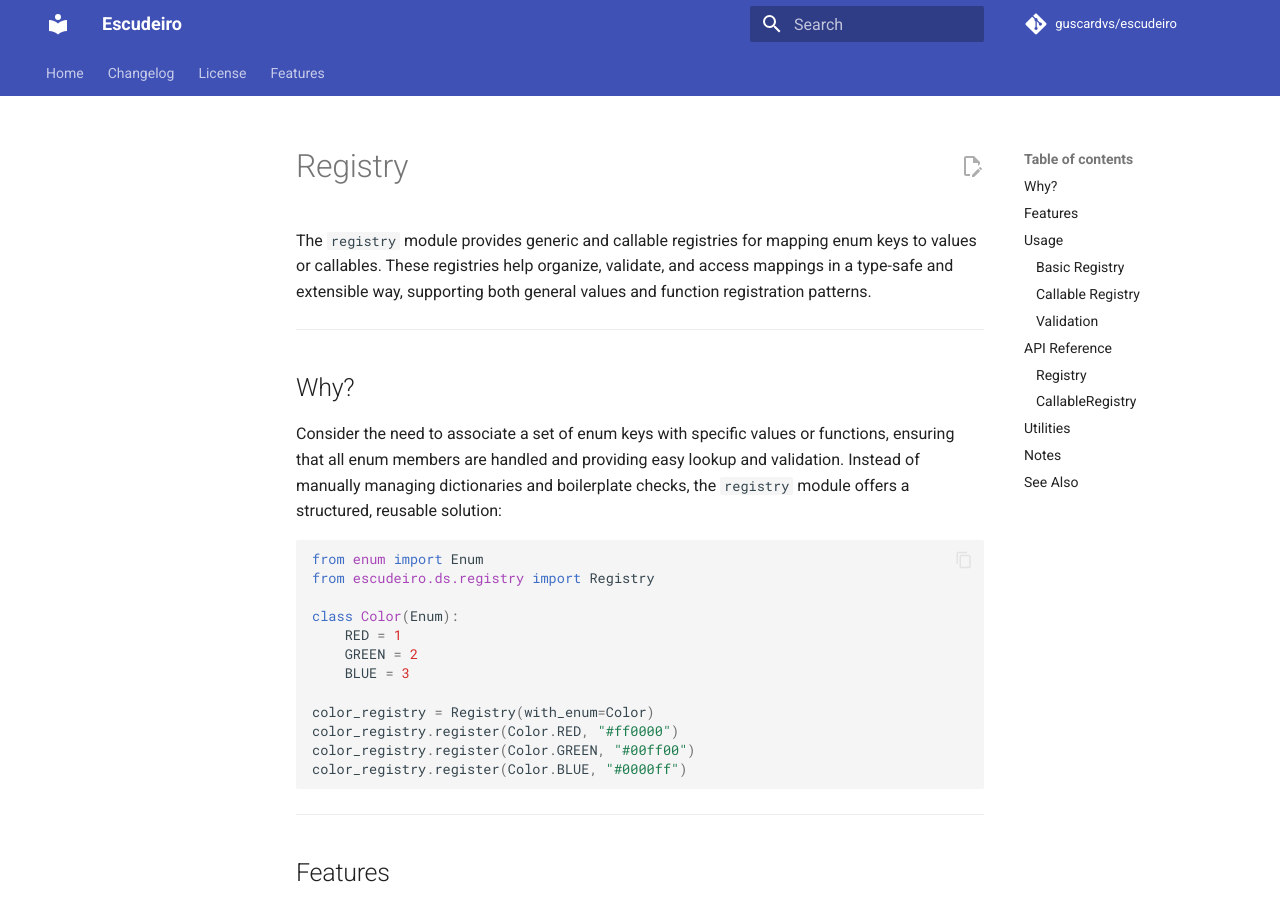
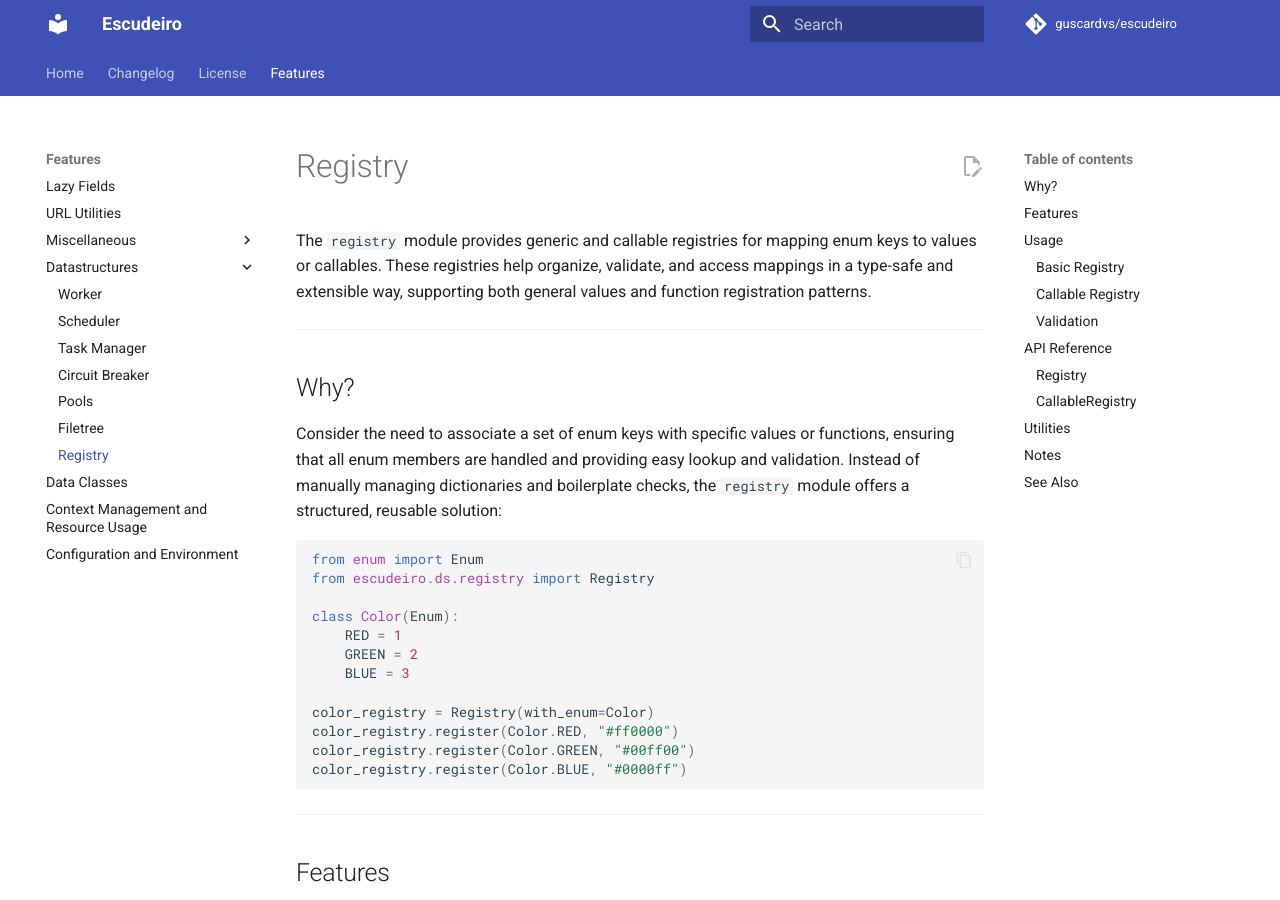
Before and after one commit to guscardvs/escudeiro, an MkDocs documentation site: the page built from docs/features/datastructures/registry.md, in a window 1280 px wide and 900 px high. Built offline with MkDocs 1.6.1 and Material for MkDocs 9.7.7, drawn with Linux system fonts in a browser that asks for light colours; comment, search, counter and statistics services are not loaded.

Commit message:
add Registry to docs

```diff
--- a/mkdocs.yml
+++ b/mkdocs.yml
@@ -33,6 +33,7 @@ nav:
         - Circuit Breaker: features/datastructures/circuit.md
         - Pools: features/datastructures/pools.md
         - Filetree: features/datastructures/filetree.md
+        - Registry: features/datastructures/registry.md
       - Data Classes: features/data.md
       - Context Management and Resource Usage: features/context.md
       - Configuration and Environment: features/config.md
```
Also changed, not shown: 1 other file.
